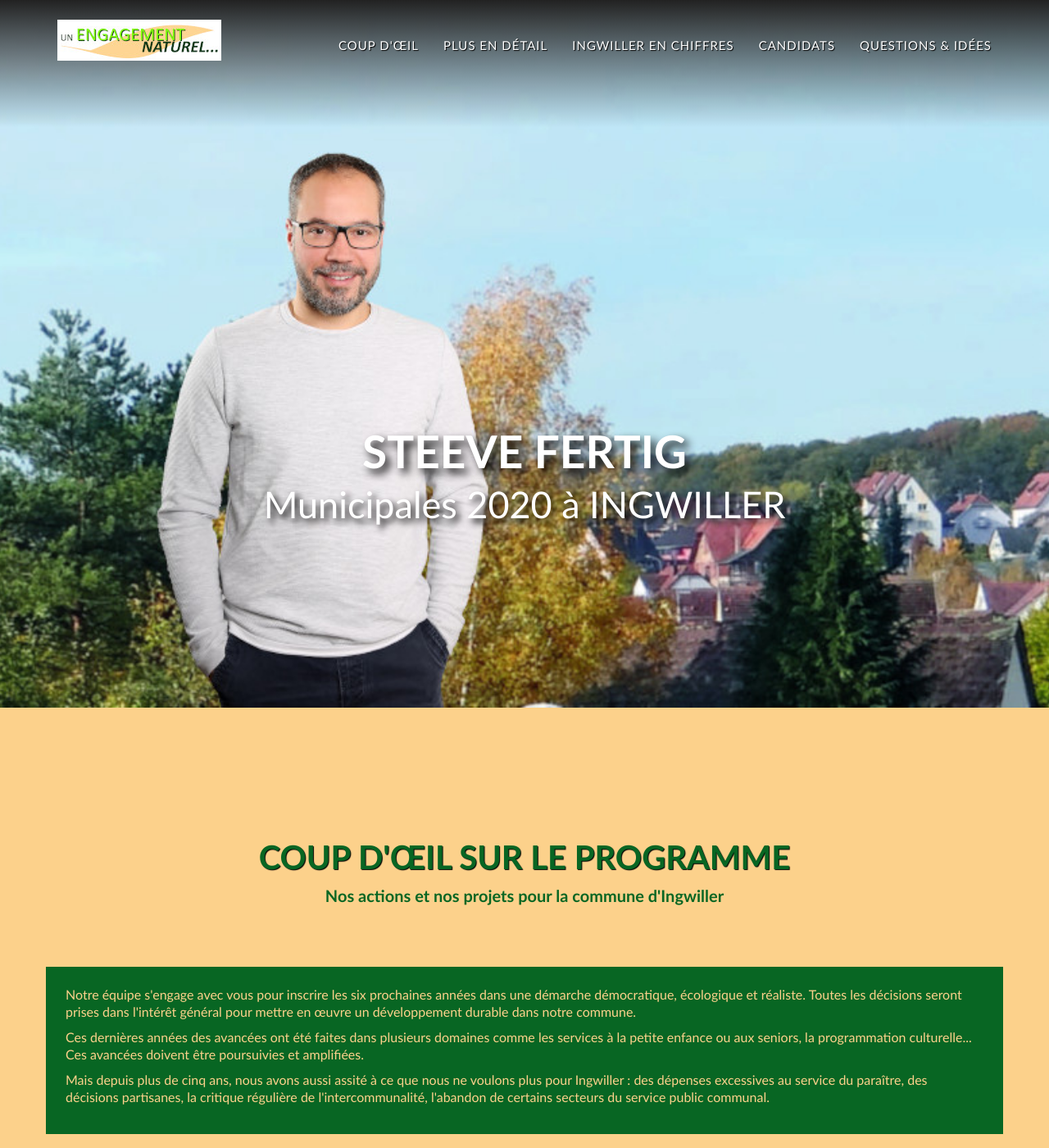
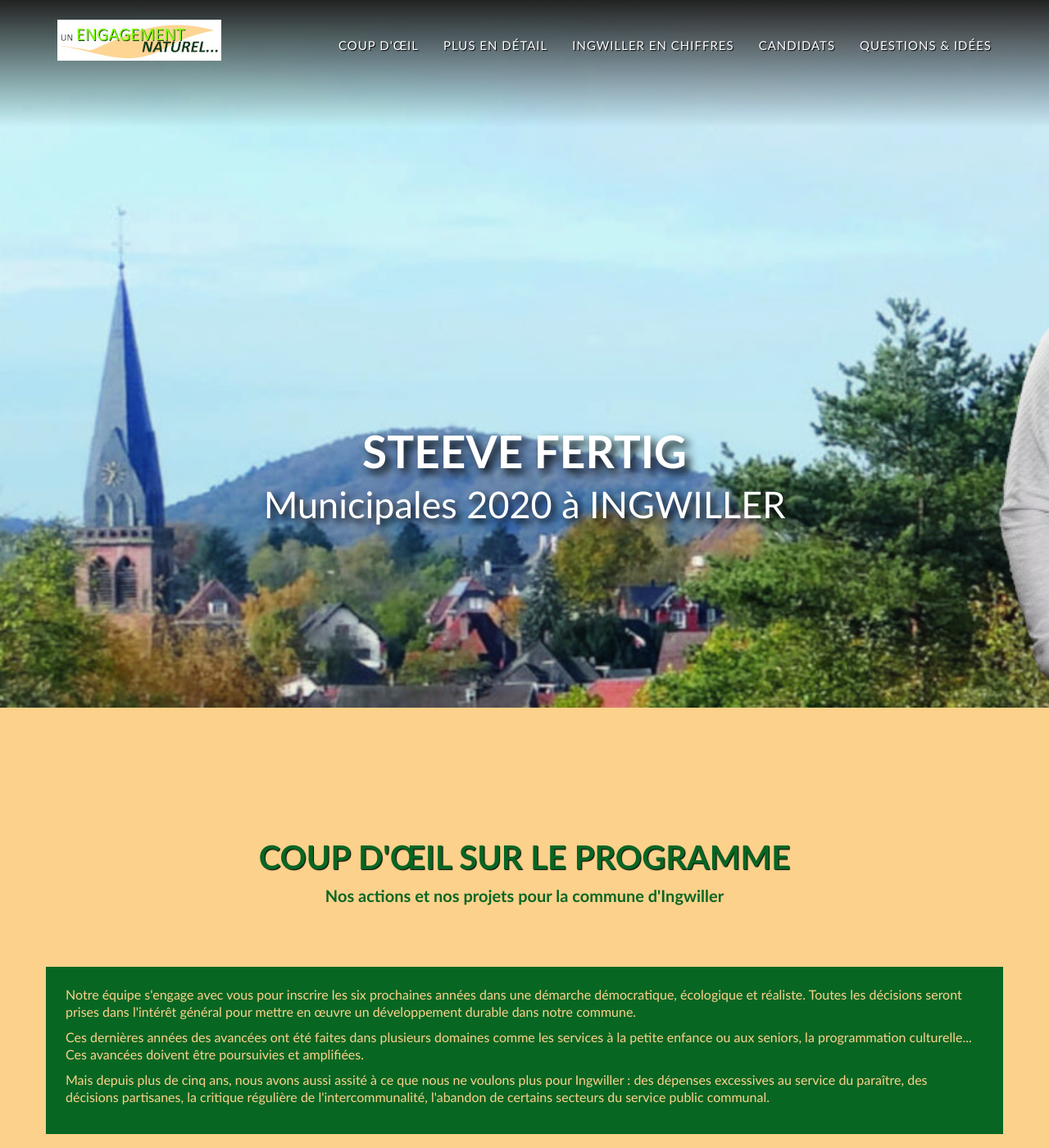
Before and after one commit to campagne-municipale/betonniere, a Jekyll site: the page built from index.html, in a window 1280 px wide and 1400 px high. Shown: the whole window at 82% size. Built offline with Jekyll 4.4.1, drawn with Linux system fonts in a browser that asks for light colours; nearby versions of some CDN libraries; some web fonts are replaced.

Commit message:
essais position bandeau - left

```diff
--- a/_includes/css/agency.css
+++ b/_includes/css/agency.css
@@ -288,7 +288,7 @@ header {
     color: #fff;
     background-attachment: scroll;
     background-image: linear-gradient(to bottom,  #222 0%,transparent 18%),url('{{ site.baseurl }}/img/header-bg_01.jpg');
-    background-position: center center;
+    background-position: left center;
     background-repeat: none;
     -webkit-background-size: cover;
     -moz-background-size: cover;
```
Also changed, not shown: img/header-bg_01.jpg, 12 other files.
